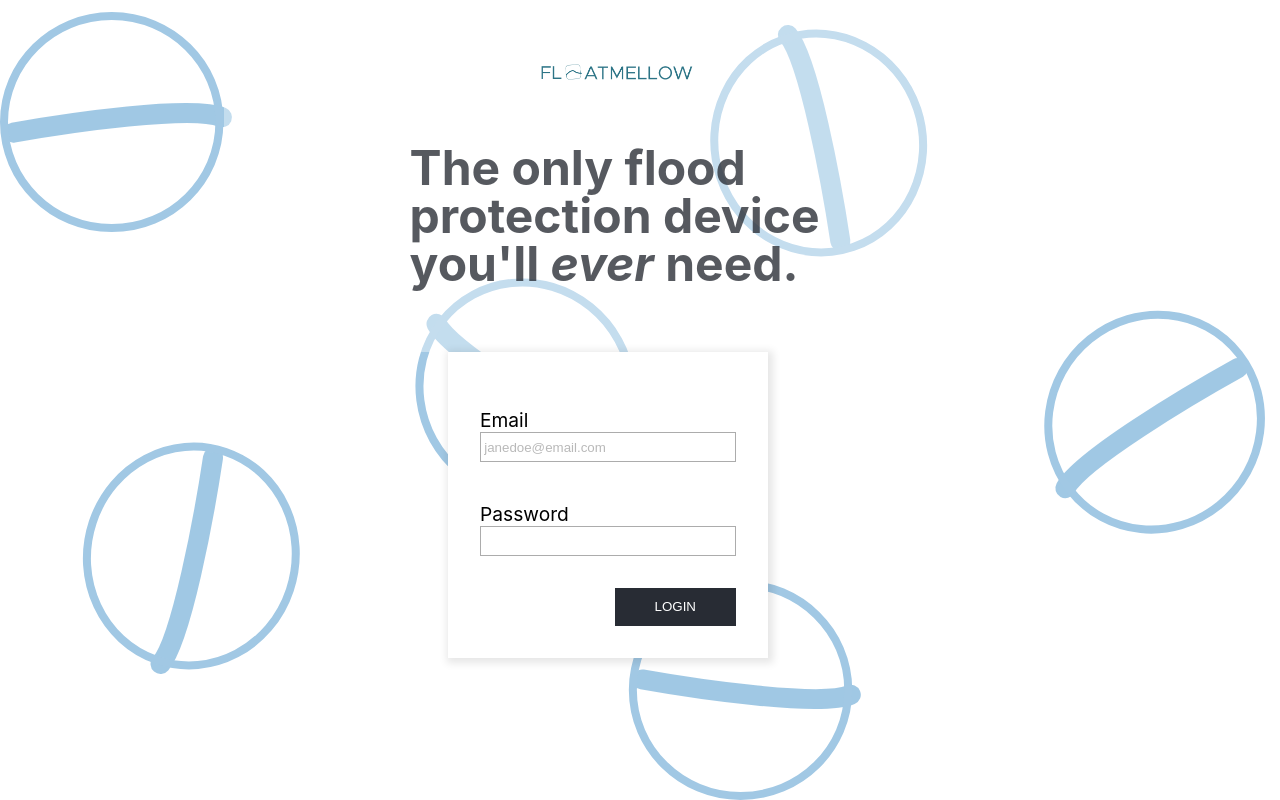
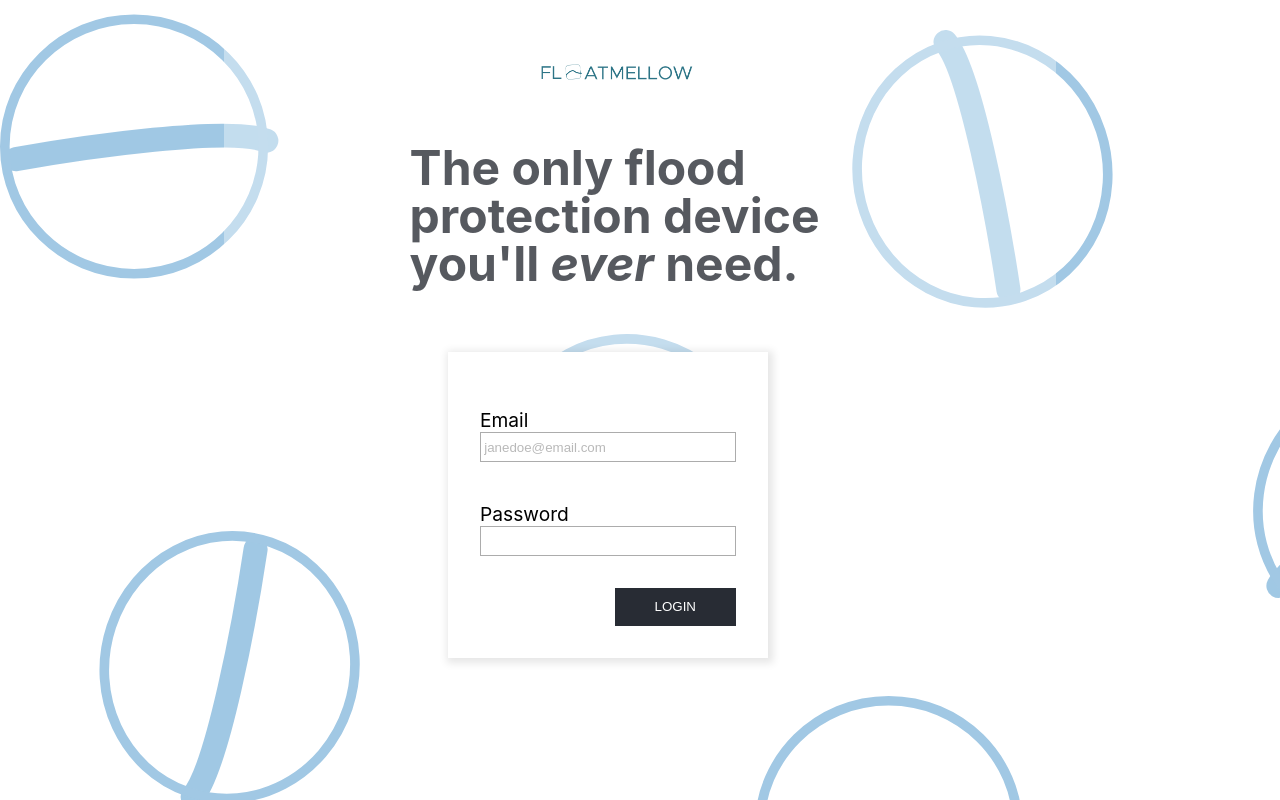
Before and after one commit to CSumm/dashboard-app, a React (Create React App) app: page /login in a window 1280 px wide. Shown: the top 800 px of the page. Built offline with nearby package versions, Linux system fonts and the light colour scheme; no server answers.

Commit message:
Update Login.css

```diff
--- a/src/Pages/Login.css
+++ b/src/Pages/Login.css
@@ -29,6 +29,7 @@ button[type="submit"]{
   .login {
     width: 100%;
     height: 100vh;
+    padding-bottom: 10rem;
     display: flex;
     flex-direction: column;
     background-image: url("../floatmellow_background.svg");
```
